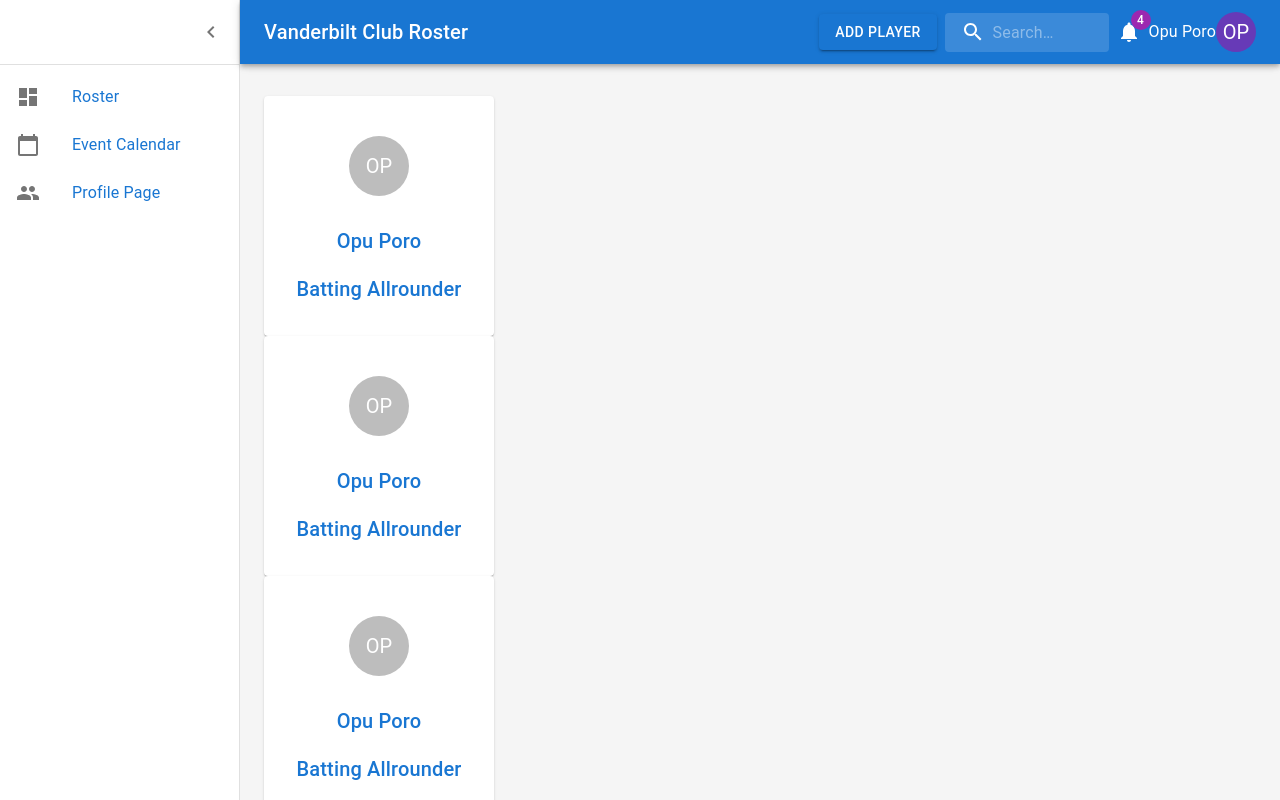
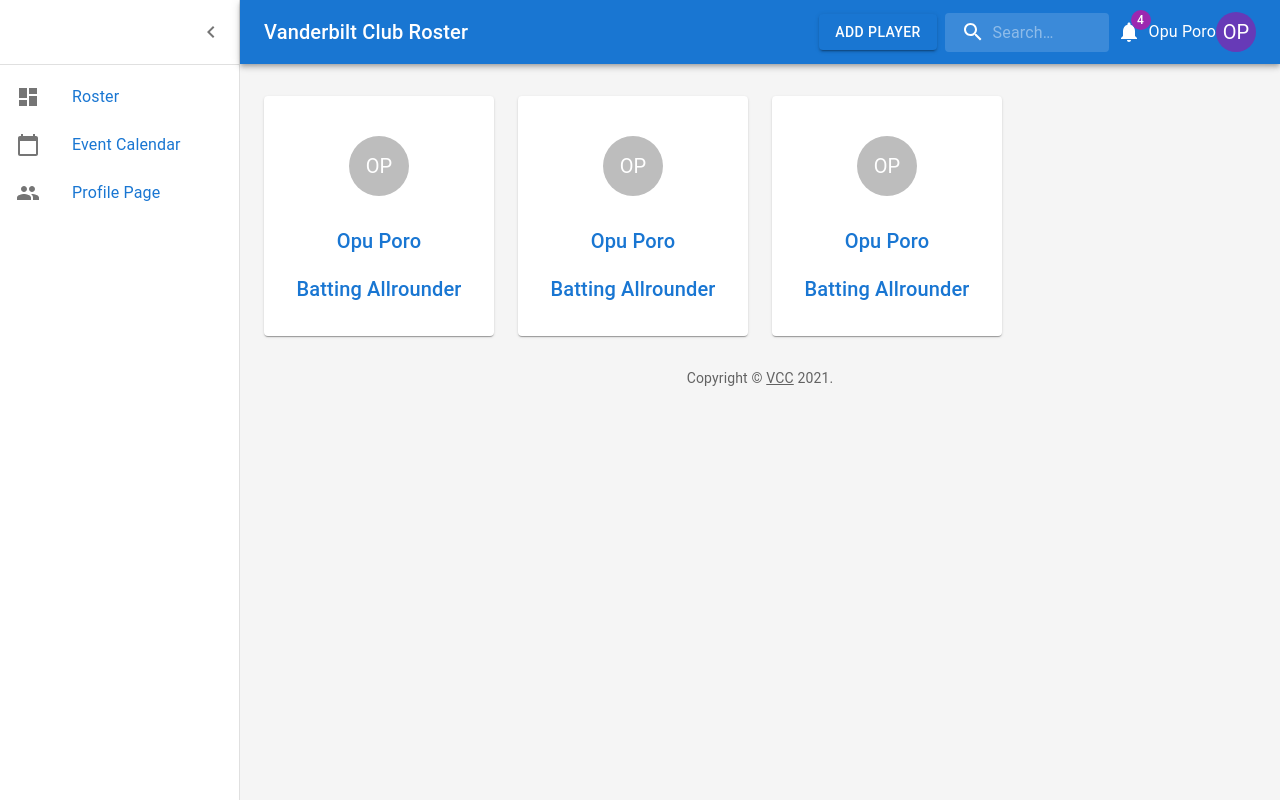
Before and after one commit to jaibansal1/CricketProject, a React (Create React App) app: page /adminDashboard in a window 1280 px wide. Built offline with nearby package versions, Linux system fonts and the light colour scheme; no server answers.

Commit message:
Code Refactoring

```diff
--- a/src/Components/AdminDashboard/AdminDashboard.jsx
+++ b/src/Components/AdminDashboard/AdminDashboard.jsx
@@ -134,6 +134,8 @@
                 >
                   <AvatarCard />
                 </Paper>
+              </Grid>
+              <Grid item xs={12} md={4} lg={3}>
                 <Paper
                   sx={{
                     p: 2,
@@ -144,6 +146,8 @@
                 >
                   <AvatarCard />
                 </Paper>
+              </Grid>
+              <Grid item xs={12} md={4} lg={3}>
                 <Paper
                   sx={{
                     p: 2,
--- a/src/Components/UserDashboard/UserDashboard.jsx
+++ b/src/Components/UserDashboard/UserDashboard.jsx
@@ -140,6 +140,8 @@
                 >
                   <AvatarCard />
                 </Paper>
+              </Grid>
+              <Grid item xs={12} md={4} lg={3}>
                 <Paper
                   sx={{
                     p: 2,
@@ -150,6 +152,8 @@
                 >
                   <AvatarCard />
                 </Paper>
+              </Grid>
+              <Grid item xs={12} md={4} lg={3}>
                 <Paper
                   sx={{
                     p: 2,
```
